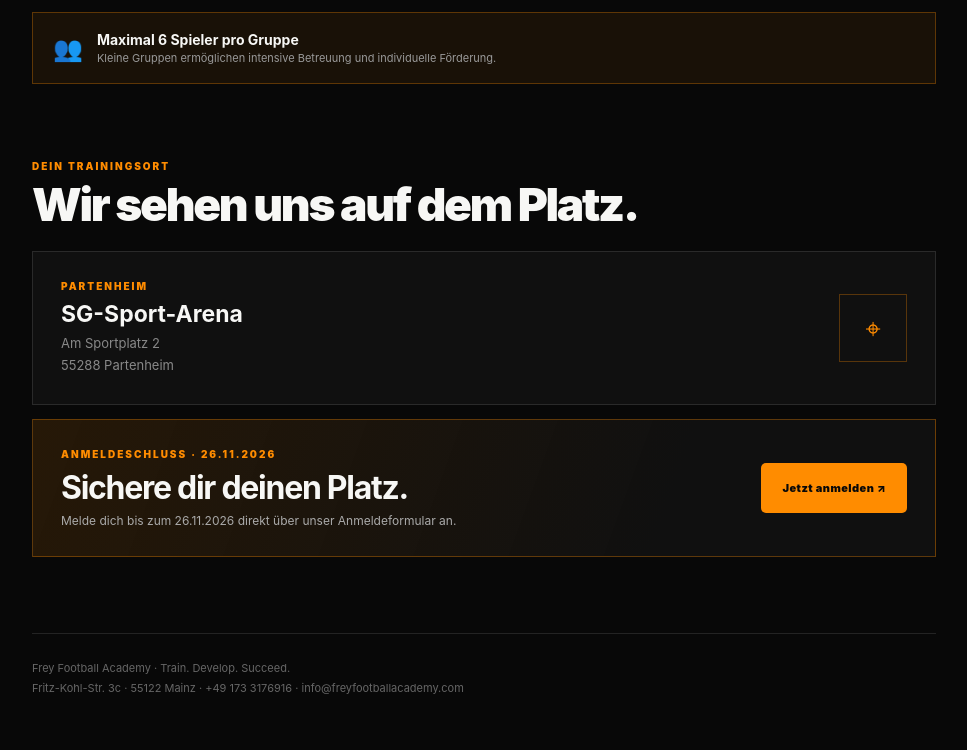
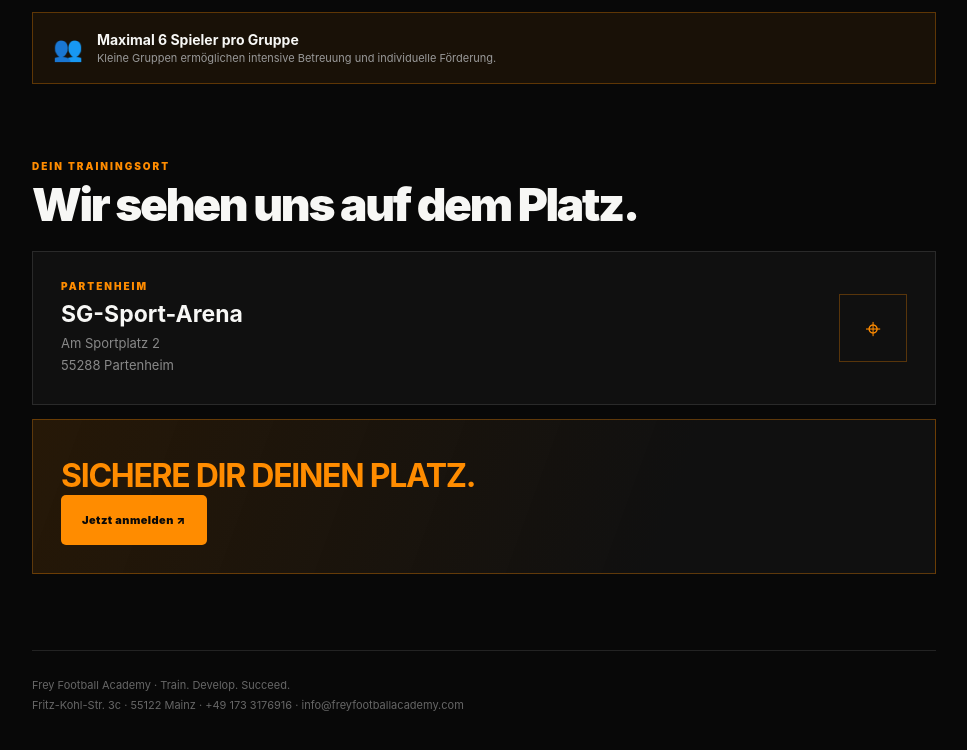
Before and after one commit to FreyFootball/frey-football-academy, a plain HTML site: page FFA-Winter-Academy.html in a window 1280 px wide. Shown: the part 1863-2613 px from the top of the page, without its empty margins (280-1247 px from the left). Drawn offline with Linux system fonts and the light colour scheme.

Commit message:
Update FFA-Winter-Academy.html

```diff
--- a/FFA-Winter-Academy.html
+++ b/FFA-Winter-Academy.html
@@ -239,7 +239,7 @@
           <div class="location-icon" aria-hidden="true">⌖</div>
         </div>
         <div class="deadline">
-          <div><div class="kicker">ANMELDESCHLUSS · 26.11.2026</div><h2>Sichere dir deinen Platz.</h2><p>Melde dich bis zum 26.11.2026 direkt über unser Anmeldeformular an.</p></div>
+          <div><div class="kicker"><h2>Sichere dir deinen Platz.</h2></div>
           <a class="button button-primary" href="winter-academy-anmeldung.html">Jetzt anmelden ↗</a>
         </div>
       </section>
```
